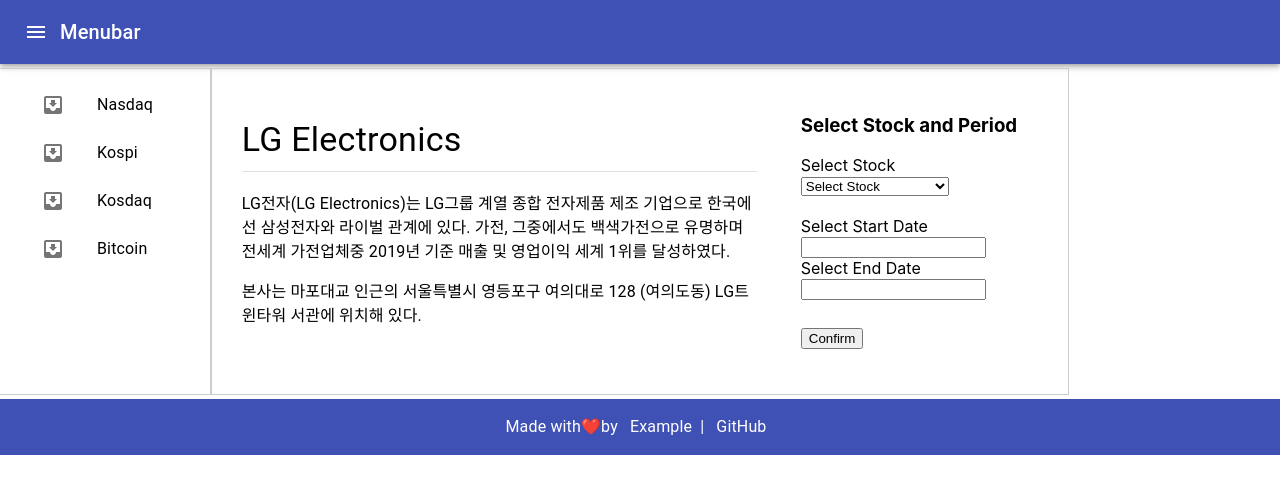
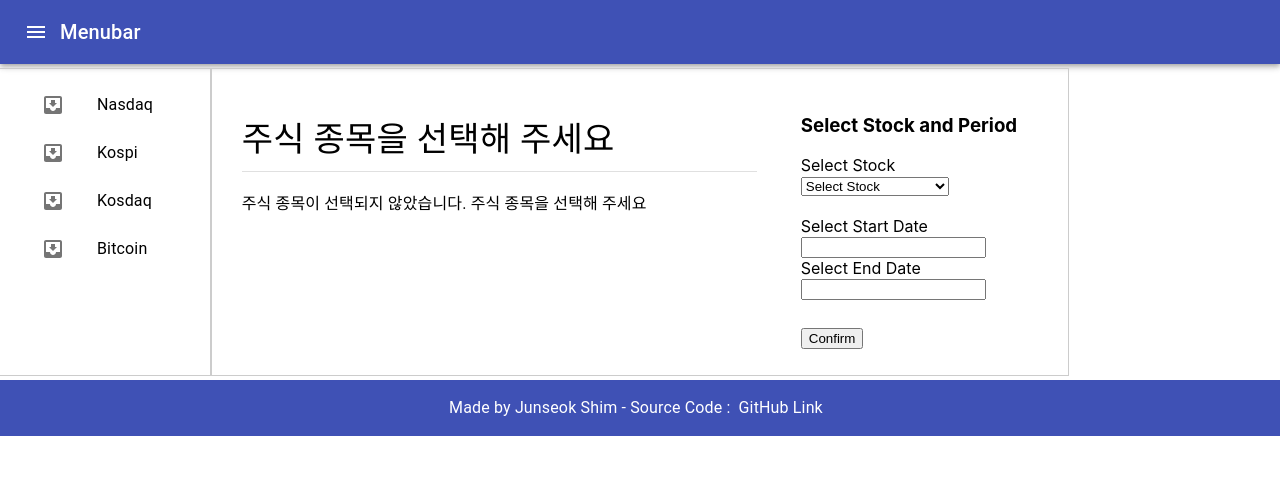
Before and after one commit to junseokShim/dashboard_template, a React (Create React App) app: page / in a window 1280 px wide. Shown: the top 494 px of the page. Built offline with nearby package versions, Linux system fonts and the light colour scheme.

Commit message:
Python Yahoo finance 추가 및 이동평균선 추가

```diff
--- a/src/App.js
+++ b/src/App.js
@@ -12,17 +12,10 @@
 
 const App = () => {
 
-  const [isSidebarOpen, setIsSidebarOpen] = useState(false);
-
   const [selectedStock, setSelectedStock] = useState('');
   const [selectedStartDate, setSelectedStartDate] = useState('');
   const [selectedEndDate, setSelectedEndDate] = useState('');
   const [receivedData, setReceivedData] = useState('');
-
-
-  const handleSidebarClose = () => {
-    setIsSidebarOpen(false);
-  };
 
   return (
     <Grid container spacing={1}>
@@ -35,7 +28,11 @@
       <Grid item xs={8} style={{ border: "0.5px solid #ccc", padding: "10px" }}>
         <Grid container spacing={1}>
           <Grid item xs={8}>
-            <ParentComponent />
+            <ParentComponent
+            selectedStock={selectedStock}
+            selectedStartDate = {selectedStartDate}
+            selectedEndDate = {selectedEndDate}
+            />
           </Grid>
           <Grid item xs={4}>
             <CombinationBox
--- a/src/components/chart.js
+++ b/src/components/chart.js
@@ -1,47 +1,40 @@
 import React, { useState } from 'react';
 import { Chart } from 'react-google-charts';
 
-const data = [
-  ['Year', 'Sales'],
-  ['2014', 1000],
-  ['2015', 1170],
-  ['2016', 660],
-  ['2017', 1030],
-];
 
 function convertData(data) {
-  const chartData = [['day', 'price']];
-  data.forEach((d) => chartData.push([d.date.slice(0, 4), d.price]));
+  const chartData = [['Day', 'Price', 'MA20', 'MA60', 'MA90']];
+  for (let i = 0; i<100; i++){
+    console.log(data[i])
+    if (data[i] && data[i].date && data[i].price && data[i].MA20) {
+      chartData.push([data[i].date, data[i].price, data[i].MA20, data[i].MA60, data[i].MA90])
+    }
+  }
   return chartData;
 }
 
-const options = {
-  title: 'Company Performance',
-  curveType: 'function',
-  legend: { position: 'bottom' },
-};
 
 const StockChart = (props) => {
-  console.log(props.receivedData)
+  const title_name = props.selectedStock + " Performance";
   const data_to_json = JSON.parse(`{${props.receivedData.trim().slice(1, -1)}}`);
-  //const data_to_json = JSON.parse(`{${props.receivedData}}`);
 
-  console.log(data_to_json.data)
+  const options = {
+    title: title_name,
+    curveType: 'function',
+    legend: { position: 'bottom' },
+  };
 
   if (props.receivedData !== ""){
-
     if (data_to_json.data.length >= 1) {
+      const convertedData = convertData(data_to_json.data)
       return (
-        <Chart chartType="LineChart" data={data_to_json.data} options={options} width="100%" height="400px" />
+        <Chart chartType="LineChart" data={convertedData} options={options} width="100%" height="400px" />
       );
-
     }
-
   }
 
   return (
     <div>
-
     </div>
   );
 };
--- a/src/components/comboboxes.js
+++ b/src/components/comboboxes.js
@@ -63,8 +63,12 @@
             style={{ width: "148px" }}>
               <option value="" disabled>Select Stock</option>
               <option value="AAPL">AAPL</option>
+              <option value="MSFT">MSFT</option>
               <option value="GOOGL">GOOGL</option>
               <option value="TSLA">TSLA</option>
+              <option value="QQQ">QQQ</option>
+              <option value="SPY">SPY</option>
+              <option value="VEA">VEA</option>
             </Input>
           </Col>
         </FormGroup>
--- a/src/components/descParents.js
+++ b/src/components/descParents.js
@@ -2,18 +2,32 @@
 import DetailSection from "./description";
 import { Grid } from "@material-ui/core";
 
-const ParentComponent = () => {
+const ParentComponent = (props) => {
+  if (props.selectedStock.length <= 0 || props.selectedStartDate.length <= 0 || props.selectedEndDate.length <= 0 ){
+    return (
+      <div>
+        <DetailSection title="주식 종목을 선택해 주세요">
+          <Grid item xs={12}>
+              <Typography variant="body1" style={{ marginBottom: "1rem" }}>
+              주식 종목이 선택되지 않았습니다. 주식 종목을 선택해 주세요
+              </Typography>
+          </Grid>
+        </DetailSection>
+      </div>
+    );
+  }
   return (
     <div>
-      <DetailSection title="LG Electronics">
+      <DetailSection title={props.selectedStock}>
         <Grid item xs={12}>
             <Typography variant="body1" style={{ marginBottom: "1rem" }}>
-            LG전자(LG Electronics)는 LG그룹 계열 종합 전자제품 제조 기업으로 한국에선 삼성전자와 라이벌 관계에 있다. 가전, 그중에서도 백색가전으로 유명하며 전세계 가전업체중 2019년 기준 매출 및 영업이익 세계 1위를 달성하였다.
+              {props.selectedStock}에 대한 종가 및 이동평균선 정보입니다.
             </Typography>
             <Typography variant="body1" style={{ marginBottom: "1rem" }}>
-            본사는 마포대교 인근의 서울특별시 영등포구 여의대로 128 (여의도동) LG트윈타워 서관에 위치해 있다.
+              현재 종가 및 이동평균선 20, 60, 90 을 지원 중에 있습니다.
             </Typography>
         </Grid>
+
       </DetailSection>
     </div>
   );
--- a/src/components/footer.js
+++ b/src/components/footer.js
@@ -26,17 +26,9 @@
   return (
     <div className={classes.root}>
       <Typography variant="body1" className={classes.text}>
-        Made with
-        <span role="img" aria-label="Heart">
-          ❤️
-        </span>
-        by&nbsp;
-        <Link href="https://example.com" target="_blank" rel="noopener" className={classes.link}>
-          Example
-        </Link>
-        |&nbsp;
+        Made by Junseok Shim - Source Code :
         <Link href="https://github.com/example" target="_blank" rel="noopener" className={classes.link}>
-          GitHub
+          GitHub Link
         </Link>
       </Typography>
     </div>
```
